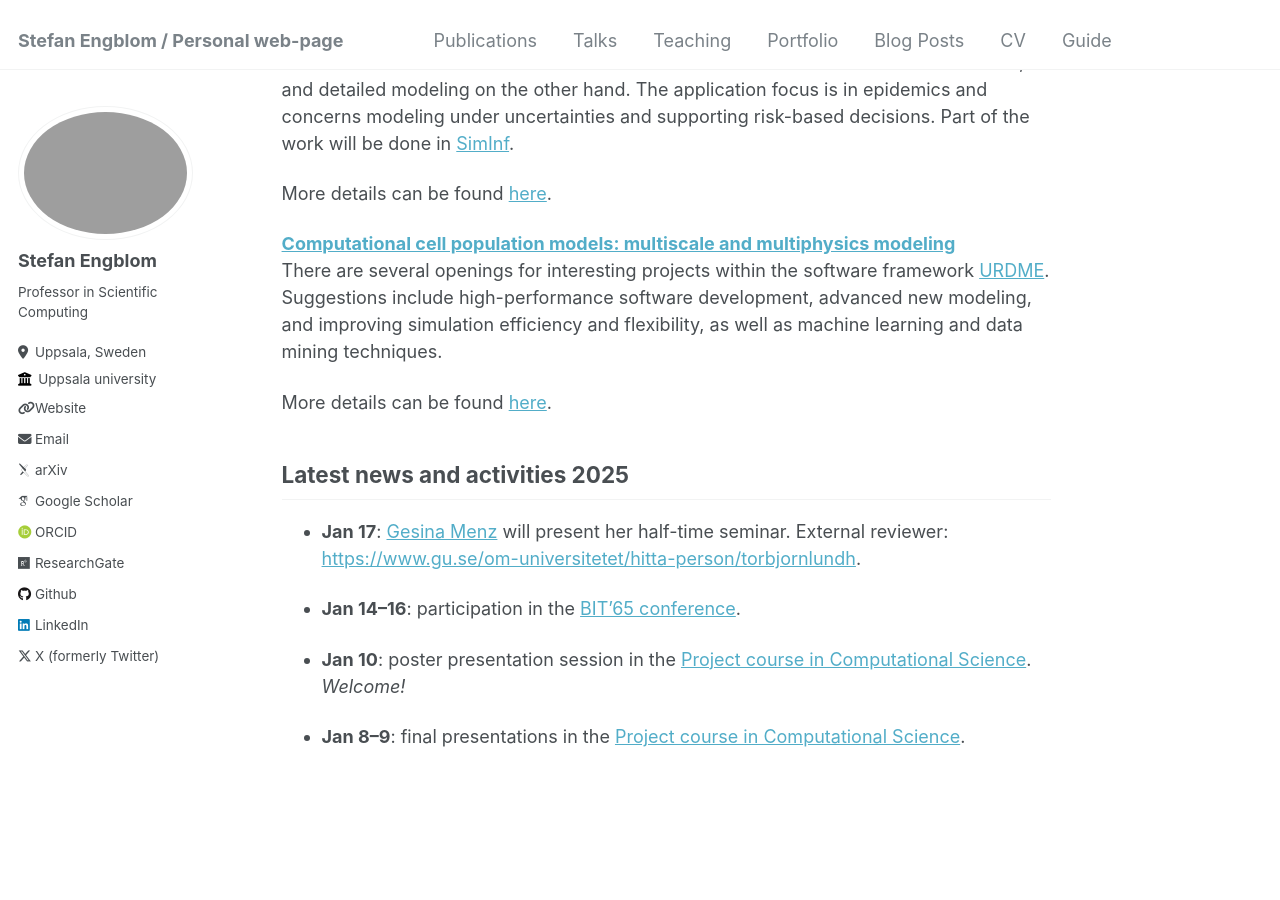
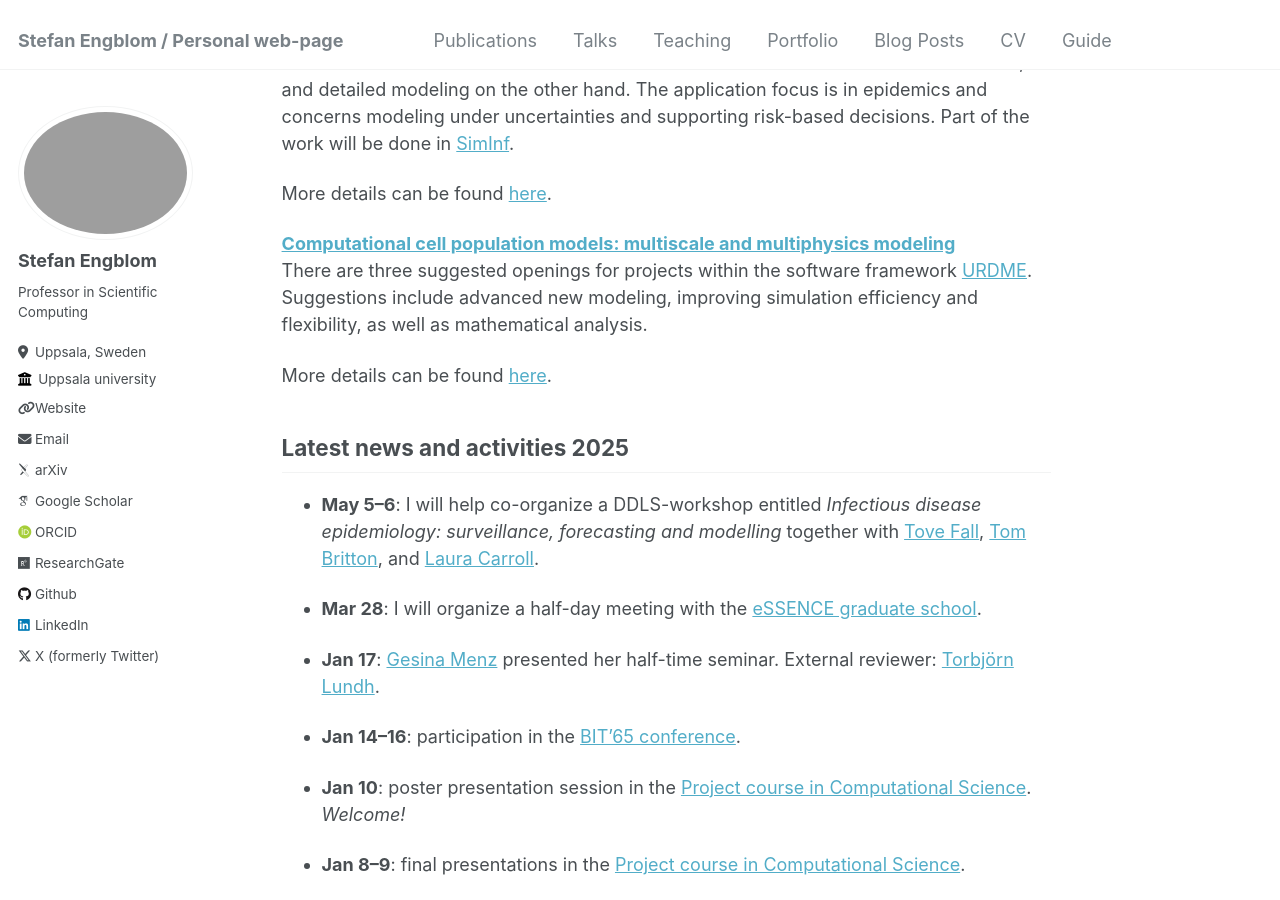
Before and after one commit to stefanengblom/stefanengblom.github.io, a Jekyll site: the page built from _pages/about.md, in a window 1280 px wide and 900 px high, scrolled down 1482 px. Built offline with Jekyll 4.4.1, drawn with Linux system fonts in a browser that asks for light colours; some web fonts are replaced.

Commit message:
upd URDME_CELLs.pdf

```diff
--- a/_pages/about.md
+++ b/_pages/about.md
@@ -51,13 +51,17 @@ In this line of research we are interested in the trade-off between data on the
 More details can be found [here](../files/docs/BayesianEpidemics.pdf).
 
 **[Computational cell population models: multiscale and multiphysics modeling](../files/docs/URDME_CELLs.pdf)**
-There are several openings for interesting projects within the software framework [URDME](http://urdme.github.io/urdme). Suggestions include high-performance software development, advanced new modeling, and improving simulation efficiency and flexibility, as well as machine learning and data mining techniques.
+There are three suggested openings for projects within the software framework [URDME](http://urdme.github.io/urdme). Suggestions include advanced new modeling,   improving simulation efficiency and flexibility, as well as mathematical analysis.
 
 More details can be found [here](../files/docs/URDME_CELLs.pdf).
 
 ## Latest news and activities 2025
 
-* **Jan 17**: [Gesina Menz](https://www.uu.se/kontakt-och-organisation/personal?query=N21-2101) will present her half-time seminar. External reviewer: [https://www.gu.se/om-universitetet/hitta-person/torbjornlundh](Torbjörn Lundh).
+* **May 5--6**: I will help co-organize a DDLS-workshop entitled _Infectious disease epidemiology: surveillance, forecasting and modelling_ together with [Tove Fall](https://www.uu.se/en/contact-and-organisation/staff?query=N9-1007), [Tom Britton](https://www.su.se/english/profiles/tbrit-1.182592), and [Laura Carroll](https://www.umu.se/en/staff/laura-carroll/).
+
+* **Mar 28**: I will organize a half-day meeting with the [eSSENCE graduate school](https://www.essenceofescience.se/w/es/en/education).
+
+* **Jan 17**: [Gesina Menz](https://www.uu.se/kontakt-och-organisation/personal?query=N21-2101) presented her half-time seminar. External reviewer: [Torbjörn Lundh](https://www.gu.se/om-universitetet/hitta-person/torbjornlundh).
 
 * **Jan 14--16**: participation in the [BIT'65 conference](https://www.uu.se/en/department/information-technology/research/computational-science/bit-conference).
 
```
Also changed, not shown: 1 other file.
